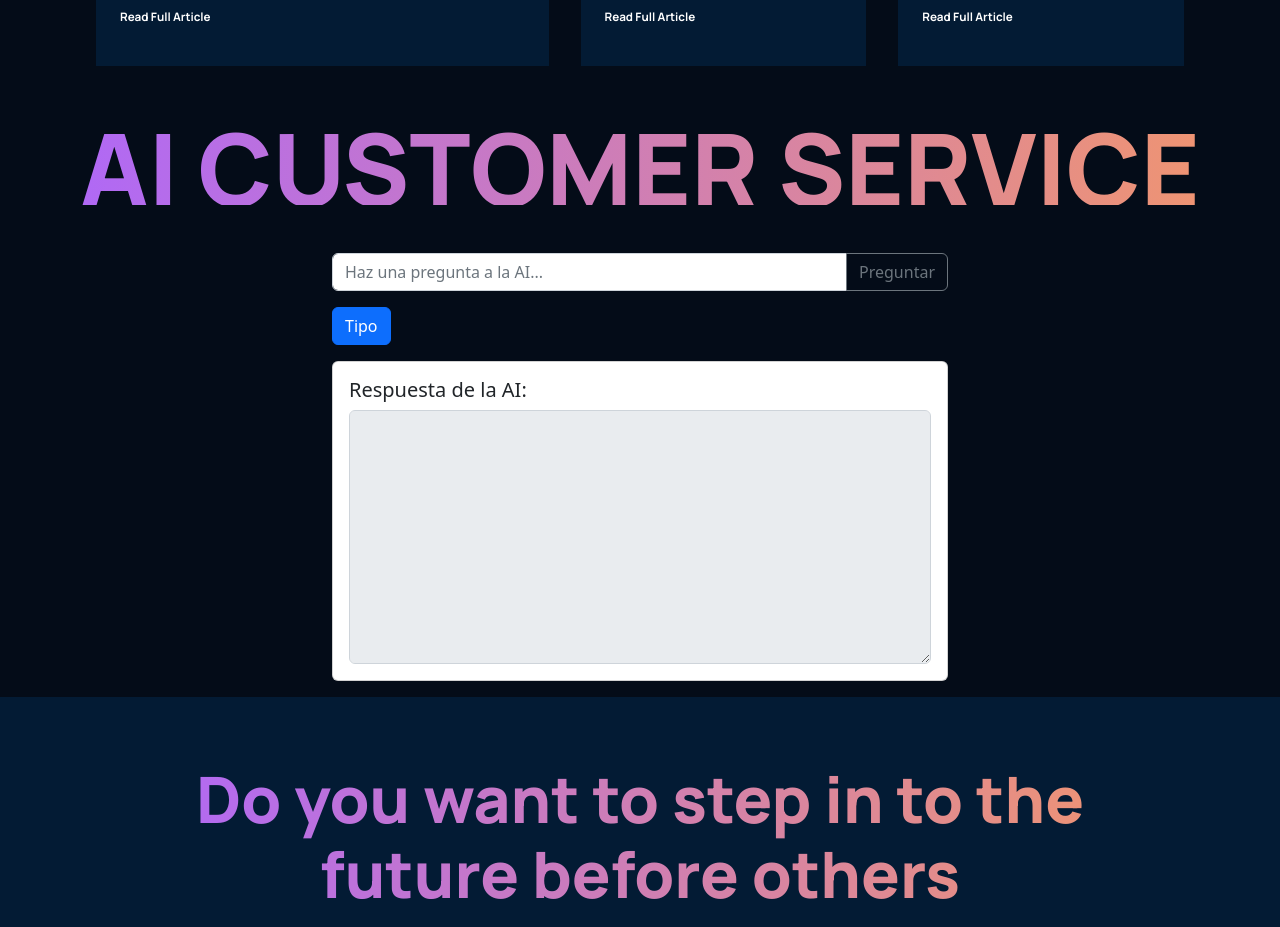
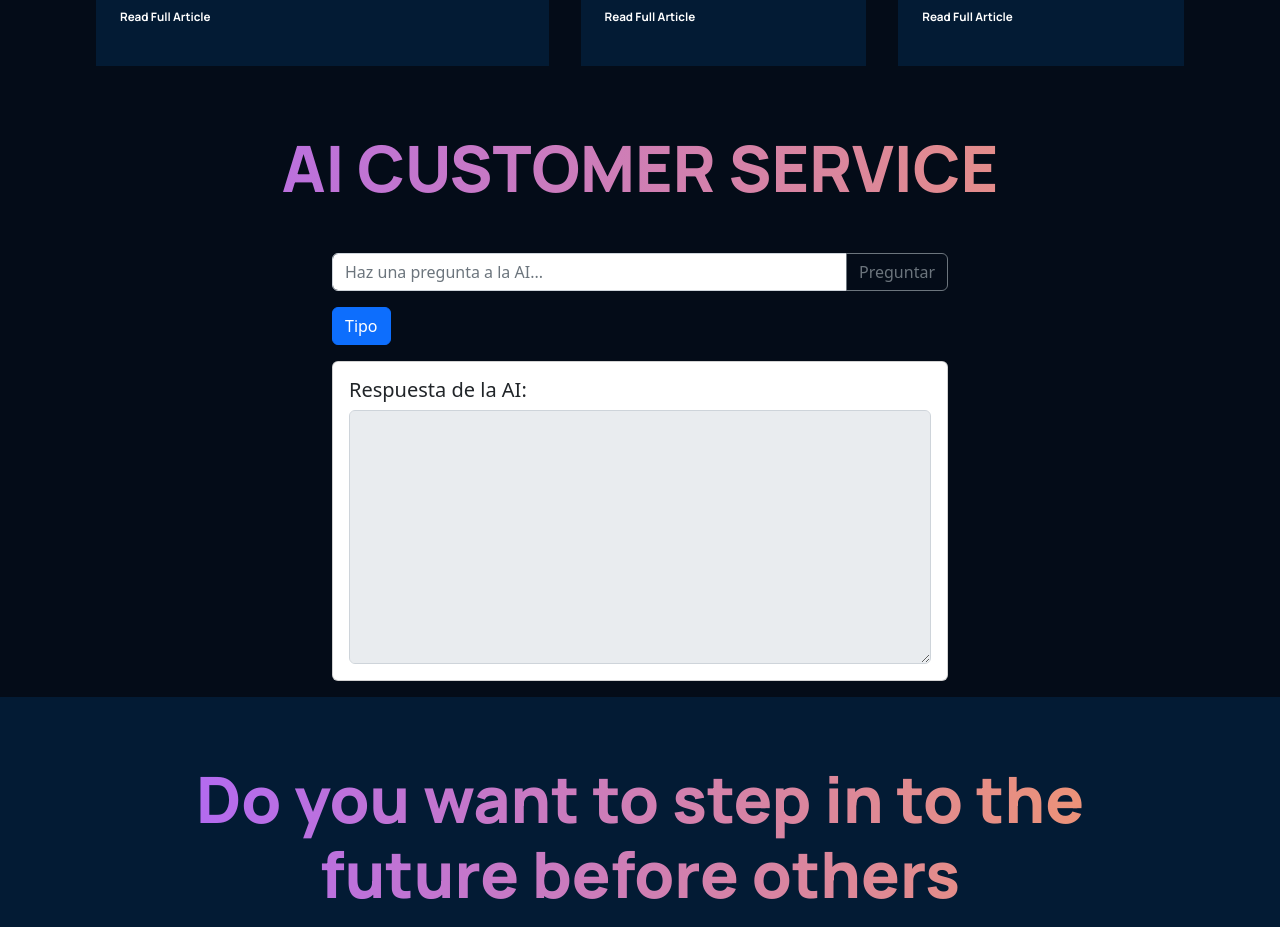
Before and after one commit to HaroldCV/ACT_IS_2-elim_plant-, a React (Create React App) app: page / in a window 1280 px wide. Shown: the part 4100-5027 px from the top of the page. Built offline with nearby package versions, Linux system fonts and the light colour scheme.

Commit message:
Update_1 Askme.jsx

```diff
--- a/src/containers/askme/Askme.jsx
+++ b/src/containers/askme/Askme.jsx
@@ -61,7 +61,7 @@ const Askme = () => {
   return (
     <div className="container-fluid">
       <div className="header_gr_text">
-      <h1 className="gradient__text" style={{ fontSize: "100px"}}>
+      <h1 className="gradient__text">
         AI CUSTOMER SERVICE
       </h1>
       </div>
@@ -145,6 +145,7 @@ const Askme = () => {
       </div>
     </div>
   );
+
 };
 
 export default Askme;
```
Lines whose indentation alone changed are shown as unchanged.
